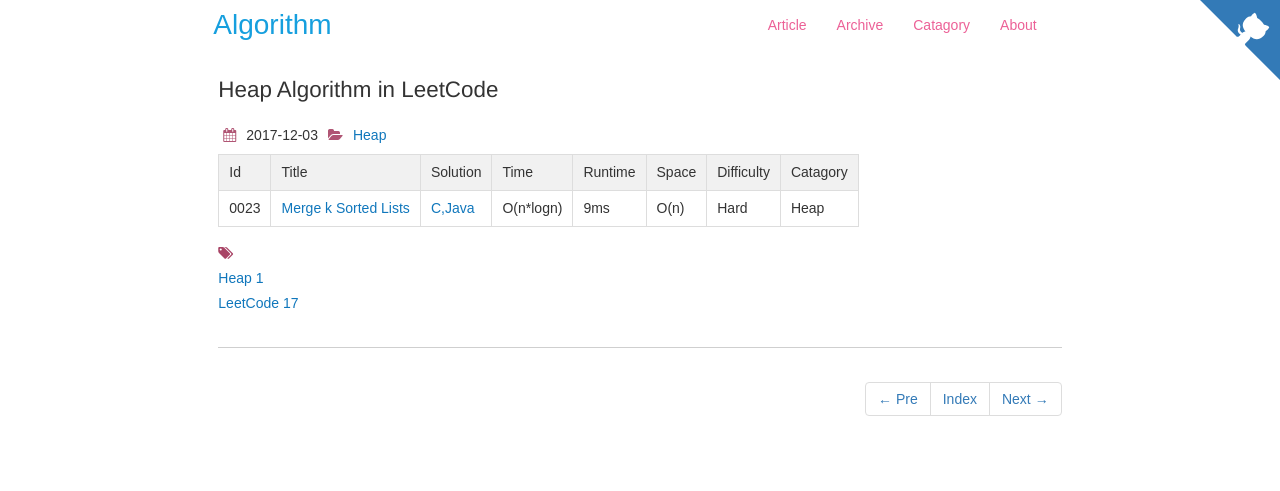
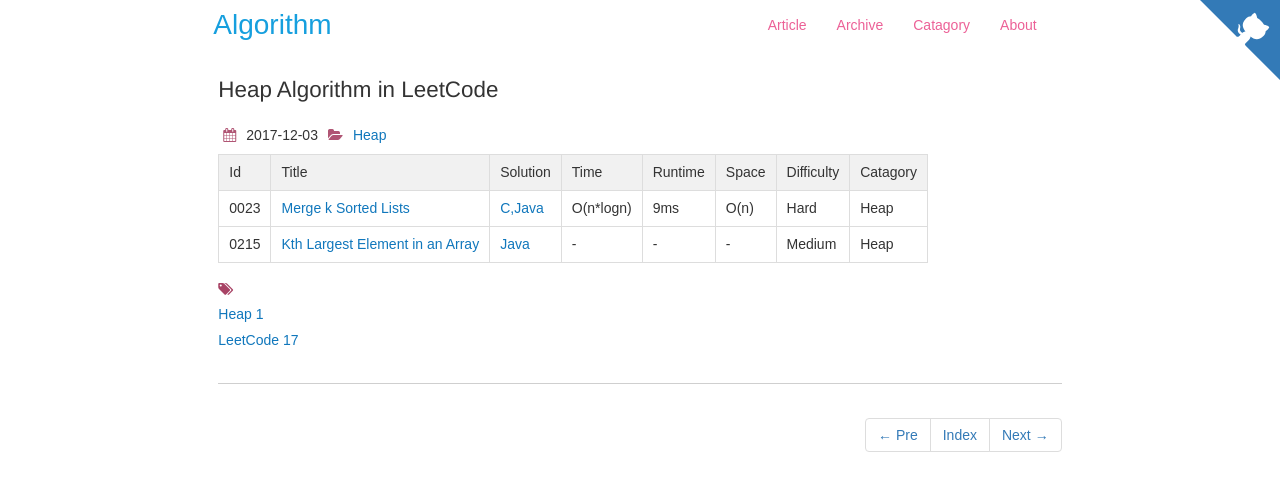
Before and after one commit to dunso/algorithm, a Jekyll site: the page built from docs/_posts/2017-12-03-Heap.md, in a window 1280 px wide. Shown: the top 491 px of the page. Built offline with Jekyll 4.4.1, drawn with Linux system fonts in a browser that asks for light colours; nearby versions of some CDN libraries.

Commit message:
Add index of LeetCode0215.java to docs

```diff
--- a/docs/_posts/2017-12-03-Heap.md
+++ b/docs/_posts/2017-12-03-Heap.md
@@ -13,3 +13,4 @@ icon: file-alt
 |Id  | Title  | Solution   | Time | Runtime |  Space | Difficulty  | Catagory|
  ------------ | ------------ | ------------ | ------------ | ------------ | ------------ | ------------ | ------------
 |0023|[Merge k Sorted Lists](https://leetcode.com/problems/merge-k-sorted-lists) | [C,Java](https://e.srl/leetcode-23/)  | O(n\*logn) |9ms| O(n)  |  Hard |Heap|
+|0215|[Kth Largest Element in an Array](https://leetcode.com/problems/kth-largest-element-in-an-array) | [Java](https://e.srl/leetcode-215/)  |-|-|-| Medium |Heap|
```
